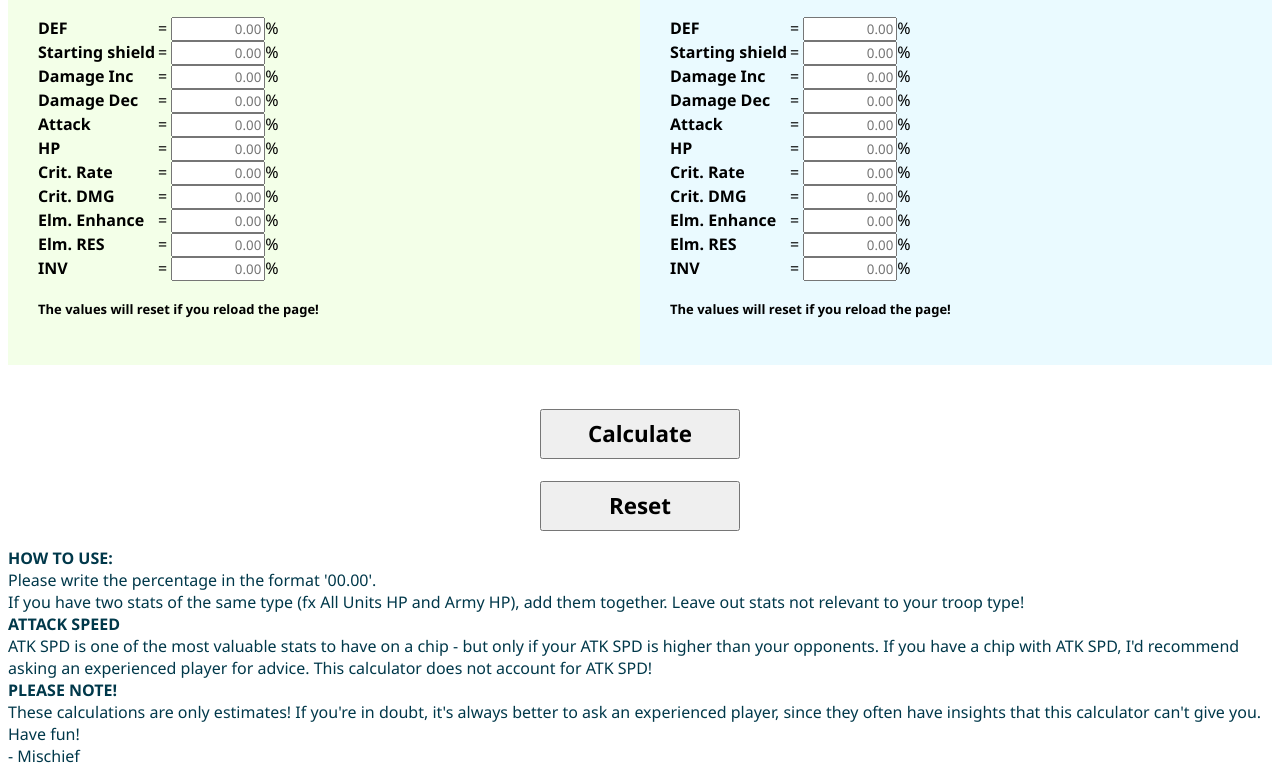
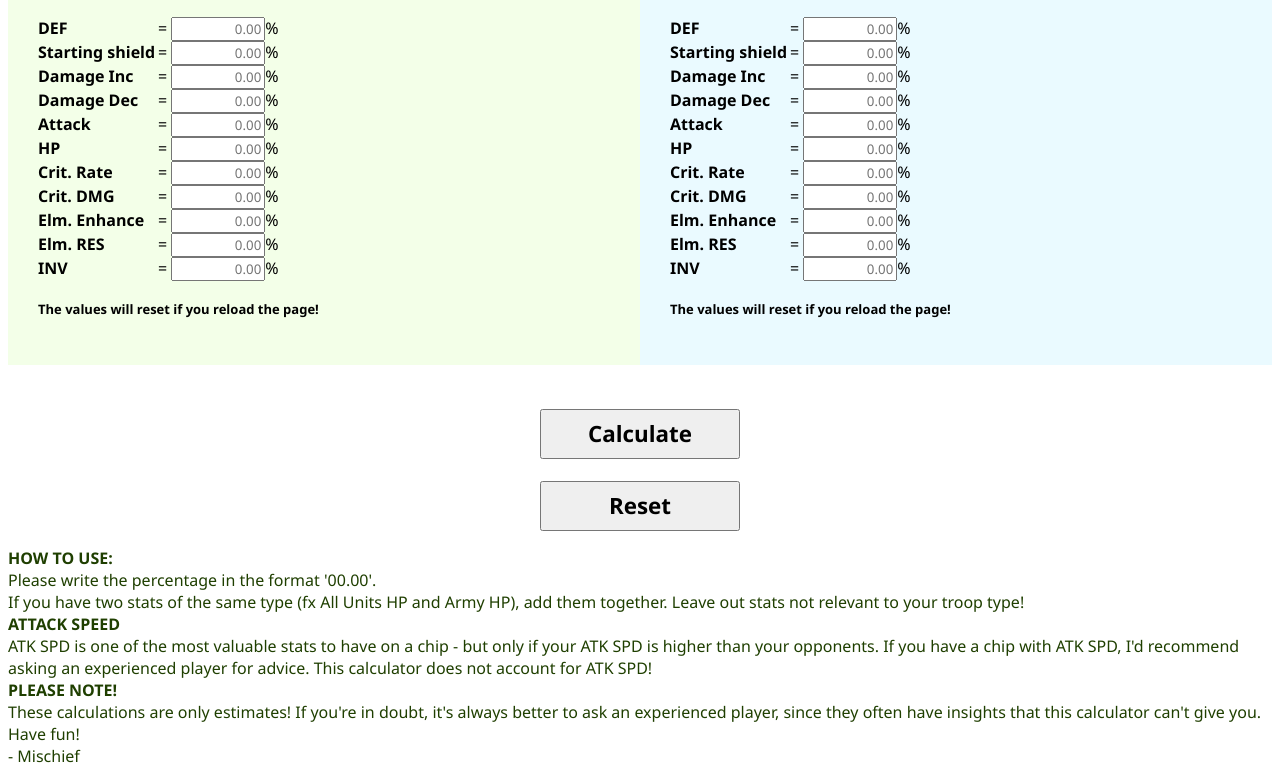
Before and after one commit to Alexilys/Alexilys.github.io, a plain HTML site: page index.html in a window 1280 px wide. Shown: the part 268-1051 px from the top of the page. Drawn offline with nearby package versions, Linux system fonts and the light colour scheme.

Commit message:
Update index.html

```diff
--- a/index.html
+++ b/index.html
@@ -49,7 +49,7 @@
 <button id="CalcBtn" style="font-weight:bold; font-size: 1.4em;">Calculate</button><br>
 <button onClick="window.location.reload();" id="ResetBtn"style="font-weight:bold; font-size: 1.4em;">Reset </button>
 
-<p style="font-size: medium; color: #00384a;">
+<p style="color:#1f3f00;">
 	<span style="font-weight: bold;">HOW TO USE:</span><br>
 	Please write the percentage in the format '00.00'. <br>
 	If you have two stats of the same type (fx All Units HP and Army HP), add them together. Leave out stats not relevant to your troop type! <br>
```
